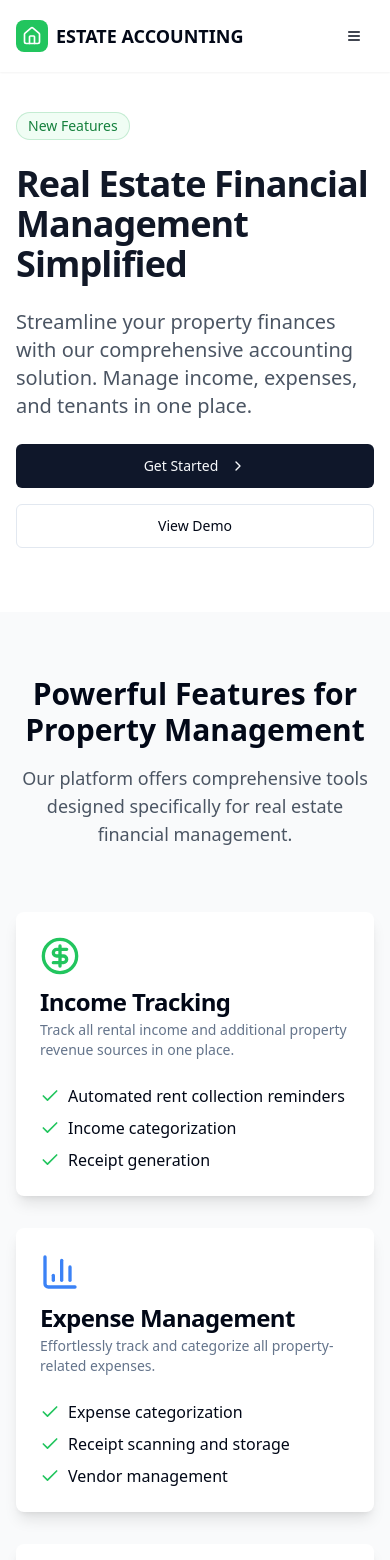
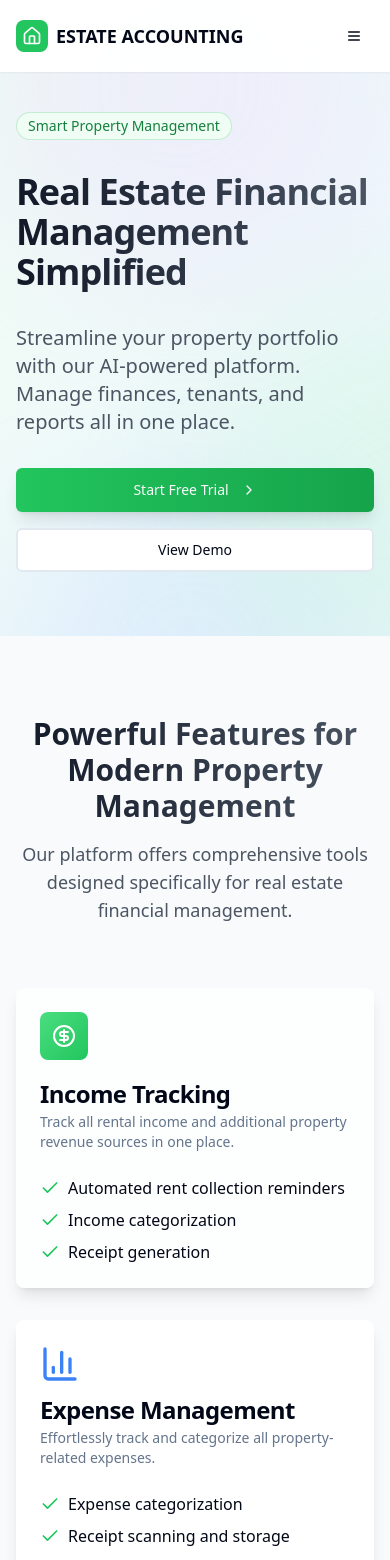
Before and after one commit to SavvyBit-Technologies/pocket-estate-view, a React (Vite) app: page / in a window 390 px wide. Shown: the top 1560 px of the page. Built offline with nearby package versions, Linux system fonts and the light colour scheme.

Commit message:
Refactor: Improve UI/UX with modern design elements
- Added images and visual enhancements.
- Improved overall design for a modern look.
- Ensured UI/UX best practices.

```diff
--- a/src/pages/HomePage.tsx
+++ b/src/pages/HomePage.tsx
@@ -1,4 +1,3 @@
-
 import { Link } from "react-router-dom";
 import { Button } from "@/components/ui/button";
 import { Card, CardContent, CardDescription, CardFooter, CardHeader, CardTitle } from "@/components/ui/card";
@@ -10,62 +9,82 @@ export function HomePage() {
     <div className="min-h-screen bg-white">
       <Navbar />
 
-      {/* Hero section */}
-      <section className="pt-28 md:pt-36 pb-16 md:pb-24 container mx-auto px-4">
+      {/* Hero section with gradient background and floating elements */}
+      <section className="relative pt-28 md:pt-36 pb-16 md:pb-24 overflow-hidden">
+        <div className="absolute inset-0 bg-gradient-to-br from-green-50 to-blue-50" />
+        <div className="absolute -top-24 right-0 w-96 h-96 bg-purple-200 rounded-full filter blur-3xl opacity-30 animate-blob" />
+        <div className="absolute -bottom-48 left-0 w-96 h-96 bg-blue-200 rounded-full filter blur-3xl opacity-30 animate-blob animation-delay-2000" />
+        <div className="absolute top-1/2 left-1/2 w-96 h-96 bg-green-200 rounded-full filter blur-3xl opacity-30 animate-blob animation-delay-4000" />
+
+        <div className="container mx-auto px-4 relative">
           <div className="grid grid-cols-1 lg:grid-cols-2 gap-12 items-center">
-          <div className="space-y-6">
+            <div className="space-y-8">
               <div>
                 <span className="inline-flex items-center rounded-full bg-green-50 px-3 py-1 text-sm font-medium text-green-700 ring-1 ring-inset ring-green-600/20">
-                New Features
+                  Smart Property Management
                 </span>
               </div>
-            <h1 className="text-4xl md:text-5xl lg:text-6xl font-bold tracking-tight text-gray-900">
+              <h1 className="text-4xl md:text-5xl lg:text-6xl font-bold tracking-tight bg-gradient-to-r from-gray-900 to-gray-600 bg-clip-text text-transparent">
                 Real Estate Financial Management Simplified
               </h1>
               <p className="text-xl text-gray-600 max-w-2xl">
-              Streamline your property finances with our comprehensive accounting solution. Manage income, expenses, and tenants in one place.
+                Streamline your property portfolio with our AI-powered platform. Manage finances, tenants, and reports all in one place.
               </p>
               <div className="flex flex-col sm:flex-row gap-4">
                 <Link to="/register">
-                <Button size="lg" className="w-full sm:w-auto">
-                  Get Started <ChevronRight className="ml-1 h-4 w-4" />
+                  <Button size="lg" className="w-full sm:w-auto bg-gradient-to-r from-green-500 to-green-600 hover:from-green-600 hover:to-green-700 shadow-lg hover:shadow-xl transition-all duration-300">
+                    Start Free Trial <ChevronRight className="ml-1 h-4 w-4" />
                   </Button>
                 </Link>
                 <Link to="/dashboard">
-                <Button size="lg" variant="outline" className="w-full sm:w-auto">
+                  <Button size="lg" variant="outline" className="w-full sm:w-auto border-2 hover:bg-gray-50">
                     View Demo
                   </Button>
                 </Link>
               </div>
             </div>
-          <div className="hidden lg:block">
-            <div className="relative">
-              <div className="absolute -top-6 -left-6 w-72 h-72 bg-green-200 rounded-full filter blur-3xl opacity-30 animate-blob"></div>
-              <div className="absolute -bottom-10 -right-10 w-72 h-72 bg-blue-200 rounded-full filter blur-3xl opacity-30 animate-blob animation-delay-2000"></div>
+            <div className="hidden lg:block relative">
+              <div className="relative z-10 rounded-2xl overflow-hidden shadow-2xl transform hover:scale-105 transition-transform duration-300">
                 <img
                   src="https://images.unsplash.com/photo-1486406146926-c627a92ad1ab"
                   alt="Modern building"
-                className="rounded-2xl shadow-2xl w-full object-cover z-10 relative h-[500px]"
+                  className="w-full object-cover h-[500px]"
                 />
+                <div className="absolute inset-0 bg-gradient-to-t from-black/40 to-transparent" />
+              </div>
+              {/* Floating stats cards */}
+              <div className="absolute -bottom-6 -left-6 bg-white rounded-lg shadow-xl p-4 transform hover:-translate-y-1 transition-transform duration-300">
+                <p className="font-semibold text-2xl text-green-600">98%</p>
+                <p className="text-sm text-gray-600">Client Satisfaction</p>
+              </div>
+              <div className="absolute -top-6 -right-6 bg-white rounded-lg shadow-xl p-4 transform hover:-translate-y-1 transition-transform duration-300">
+                <p className="font-semibold text-2xl text-blue-600">50K+</p>
+                <p className="text-sm text-gray-600">Properties Managed</p>
+              </div>
             </div>
           </div>
         </div>
       </section>
 
-      {/* Features section */}
-      <section id="features" className="py-16 md:py-24 bg-gray-50">
+      {/* Features section with modern cards */}
+      <section id="features" className="py-20 md:py-32 bg-gray-50">
         <div className="container mx-auto px-4">
           <div className="text-center max-w-3xl mx-auto mb-16">
-            <h2 className="text-3xl md:text-4xl font-bold mb-4">Powerful Features for Property Management</h2>
+            <h2 className="text-3xl md:text-4xl font-bold mb-4 bg-gradient-to-r from-gray-900 to-gray-600 bg-clip-text text-transparent">
+              Powerful Features for Modern Property Management
+            </h2>
             <p className="text-lg text-gray-600">
               Our platform offers comprehensive tools designed specifically for real estate financial management.
             </p>
           </div>
 
           <div className="grid grid-cols-1 md:grid-cols-2 lg:grid-cols-3 gap-8">
-            <Card className="border-0 shadow-lg hover:shadow-xl transition-shadow duration-300">
+            {/* Feature cards with hover effects and gradients */}
+            <Card className="border-0 shadow-lg hover:shadow-xl transition-all duration-300 bg-white/70 backdrop-blur-sm group">
               <CardHeader>
-                <CircleDollarSign className="h-10 w-10 text-green-500 mb-2" />
+                <div className="w-12 h-12 rounded-lg bg-gradient-to-br from-green-400 to-green-500 flex items-center justify-center mb-4 group-hover:scale-110 transition-transform duration-300">
+                  <CircleDollarSign className="h-6 w-6 text-white" />
+                </div>
                 <CardTitle>Income Tracking</CardTitle>
                 <CardDescription>Track all rental income and additional property revenue sources in one place.</CardDescription>
               </CardHeader>
@@ -87,7 +106,7 @@ export function HomePage() {
               </CardContent>
             </Card>
 
-            <Card className="border-0 shadow-lg hover:shadow-xl transition-shadow duration-300">
+            <Card className="border-0 shadow-lg hover:shadow-xl transition-all duration-300">
               <CardHeader>
                 <BarChart3 className="h-10 w-10 text-blue-500 mb-2" />
                 <CardTitle>Expense Management</CardTitle>
@@ -111,7 +130,7 @@ export function HomePage() {
               </CardContent>
             </Card>
 
-            <Card className="border-0 shadow-lg hover:shadow-xl transition-shadow duration-300">
+            <Card className="border-0 shadow-lg hover:shadow-xl transition-all duration-300">
               <CardHeader>
                 <LineChart className="h-10 w-10 text-purple-500 mb-2" />
                 <CardTitle>Financial Reporting</CardTitle>
@@ -135,7 +154,7 @@ export function HomePage() {
               </CardContent>
             </Card>
 
-            <Card className="border-0 shadow-lg hover:shadow-xl transition-shadow duration-300">
+            <Card className="border-0 shadow-lg hover:shadow-xl transition-all duration-300">
               <CardHeader>
                 <Users className="h-10 w-10 text-orange-500 mb-2" />
                 <CardTitle>Tenant Management</CardTitle>
@@ -159,7 +178,7 @@ export function HomePage() {
               </CardContent>
             </Card>
 
-            <Card className="border-0 shadow-lg hover:shadow-xl transition-shadow duration-300">
+            <Card className="border-0 shadow-lg hover:shadow-xl transition-all duration-300">
               <CardHeader>
                 <Building2 className="h-10 w-10 text-teal-500 mb-2" />
                 <CardTitle>Property Portfolio</CardTitle>
@@ -183,7 +202,7 @@ export function HomePage() {
               </CardContent>
             </Card>
 
-            <Card className="border-0 shadow-lg hover:shadow-xl transition-shadow duration-300">
+            <Card className="border-0 shadow-lg hover:shadow-xl transition-all duration-300">
               <CardHeader>
                 <Lock className="h-10 w-10 text-red-500 mb-2" />
                 <CardTitle>Secure Data Storage</CardTitle>
@@ -210,19 +229,22 @@ export function HomePage() {
         </div>
       </section>
 
-      {/* Pricing section */}
-      <section id="pricing" className="py-16 md:py-24">
-        <div className="container mx-auto px-4">
+      {/* Pricing section with modern design */}
+      <section id="pricing" className="py-20 md:py-32 relative overflow-hidden">
+        <div className="absolute inset-0 bg-gradient-to-br from-gray-50 to-white" />
+        <div className="container mx-auto px-4 relative">
           <div className="text-center max-w-3xl mx-auto mb-16">
-            <h2 className="text-3xl md:text-4xl font-bold mb-4">Simple, Transparent Pricing</h2>
+            <h2 className="text-3xl md:text-4xl font-bold mb-4 bg-gradient-to-r from-gray-900 to-gray-600 bg-clip-text text-transparent">
+              Transparent Pricing for Every Need
+            </h2>
             <p className="text-lg text-gray-600">
               Choose the plan that works best for your property management needs.
             </p>
           </div>
 
           <div className="grid grid-cols-1 md:grid-cols-3 gap-8 max-w-5xl mx-auto">
-            {/* Basic Plan */}
-            <Card className="border shadow-lg relative overflow-hidden">
+            {/* Updated pricing cards with modern design */}
+            <Card className="border shadow-lg relative overflow-hidden transform hover:-translate-y-1 transition-all duration-300">
               <CardHeader>
                 <CardTitle>Starter</CardTitle>
                 <div className="text-3xl font-bold">$19<span className="text-lg font-normal text-gray-500">/month</span></div>
@@ -253,9 +275,8 @@ export function HomePage() {
               </CardFooter>
             </Card>
 
-            {/* Pro Plan */}
-            <Card className="border-2 border-green-500 shadow-xl relative overflow-hidden">
-              <div className="absolute top-0 right-0 bg-green-500 text-white px-3 py-1 text-xs font-medium">
+            <Card className="border-2 border-green-500 shadow-xl relative overflow-hidden transform hover:-translate-y-2 transition-all duration-300">
+              <div className="absolute top-0 right-0 bg-gradient-to-r from-green-500 to-green-600 text-white px-4 py-1 text-sm font-medium rounded-bl-lg">
                 POPULAR
               </div>
               <CardHeader>
@@ -292,8 +313,7 @@ export function HomePage() {
               </CardFooter>
             </Card>
 
-            {/* Enterprise Plan */}
-            <Card className="border shadow-lg relative overflow-hidden">
+            <Card className="border shadow-lg relative overflow-hidden transform hover:-translate-y-1 transition-all duration-300">
               <CardHeader>
                 <CardTitle>Enterprise</CardTitle>
                 <div className="text-3xl font-bold">$99<span className="text-lg font-normal text-gray-500">/month</span></div>
@@ -335,18 +355,20 @@ export function HomePage() {
         </div>
       </section>
 
-      {/* Testimonials section */}
-      <section id="testimonials" className="py-16 md:py-24 bg-gray-50">
+      {/* Testimonials section with modern cards */}
+      <section id="testimonials" className="py-20 md:py-32 bg-gray-50">
         <div className="container mx-auto px-4">
           <div className="text-center max-w-3xl mx-auto mb-16">
-            <h2 className="text-3xl md:text-4xl font-bold mb-4">What Our Clients Say</h2>
+            <h2 className="text-3xl md:text-4xl font-bold mb-4 bg-gradient-to-r from-gray-900 to-gray-600 bg-clip-text text-transparent">
+              What Our Clients Say
+            </h2>
             <p className="text-lg text-gray-600">
               Don't just take our word for it – hear from property managers who use our platform daily.
             </p>
           </div>
 
           <div className="grid grid-cols-1 md:grid-cols-2 lg:grid-cols-3 gap-8">
-            <Card className="bg-white border-0 shadow-lg">
+            <Card className="bg-white border-0 shadow-lg hover:shadow-xl transition-all duration-300 transform hover:-translate-y-1">
               <CardContent className="pt-6">
                 <div className="flex items-center mb-4">
                   {[1, 2, 3, 4, 5].map((star) => (
@@ -368,7 +390,7 @@ export function HomePage() {
               </CardContent>
             </Card>
 
-            <Card className="bg-white border-0 shadow-lg">
+            <Card className="bg-white border-0 shadow-lg hover:shadow-xl transition-all duration-300 transform hover:-translate-y-1">
               <CardContent className="pt-6">
                 <div className="flex items-center mb-4">
                   {[1, 2, 3, 4, 5].map((star) => (
@@ -390,7 +412,7 @@ export function HomePage() {
               </CardContent>
             </Card>
 
-            <Card className="bg-white border-0 shadow-lg">
+            <Card className="bg-white border-0 shadow-lg hover:shadow-xl transition-all duration-300 transform hover:-translate-y-1">
               <CardContent className="pt-6">
                 <div className="flex items-center mb-4">
                   {[1, 2, 3, 4, 5].map((star) => (
@@ -415,22 +437,23 @@ export function HomePage() {
         </div>
       </section>
 
-      {/* CTA section */}
-      <section id="contact" className="py-16 md:py-24 bg-green-600 text-white">
-        <div className="container mx-auto px-4">
+      {/* CTA section with gradient background */}
+      <section id="contact" className="py-20 md:py-32 relative overflow-hidden">
+        <div className="absolute inset-0 bg-gradient-to-br from-green-600 to-green-700" />
+        <div className="container mx-auto px-4 relative">
           <div className="max-w-4xl mx-auto text-center">
-            <h2 className="text-3xl md:text-4xl font-bold mb-6">Ready to streamline your property management?</h2>
+            <h2 className="text-3xl md:text-4xl font-bold mb-6 text-white">Ready to streamline your property management?</h2>
             <p className="text-xl mb-8 text-green-50">
               Join thousands of property managers who trust our platform for their financial needs.
             </p>
             <div className="flex flex-col sm:flex-row gap-4 justify-center">
               <Link to="/register">
-                <Button size="lg" variant="default" className="bg-white text-green-600 hover:bg-gray-100 w-full sm:w-auto">
+                <Button size="lg" variant="default" className="bg-white text-green-600 hover:bg-gray-100 w-full sm:w-auto shadow-lg hover:shadow-xl transition-all duration-300">
                   Start Your Free Trial
                 </Button>
               </Link>
               <Link to="/contact">
-                <Button size="lg" variant="outline" className="border-white text-white hover:bg-green-700 w-full sm:w-auto">
+                <Button size="lg" variant="outline" className="border-white text-white hover:bg-green-700 w-full sm:w-auto backdrop-blur-sm">
                   Schedule a Demo
                 </Button>
               </Link>
@@ -439,8 +462,8 @@ export function HomePage() {
         </div>
       </section>
 
-      {/* Footer */}
-      <footer className="bg-gray-900 text-gray-300 py-12">
+      {/* Footer with modern design */}
+      <footer className="bg-gray-900 text-gray-300 py-16">
         <div className="container mx-auto px-4">
           <div className="grid grid-cols-1 md:grid-cols-4 gap-8">
             <div>
```
Lines whose indentation alone changed are shown as unchanged.
